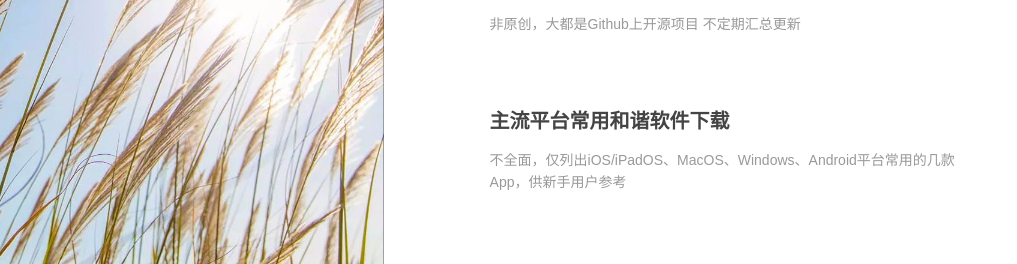
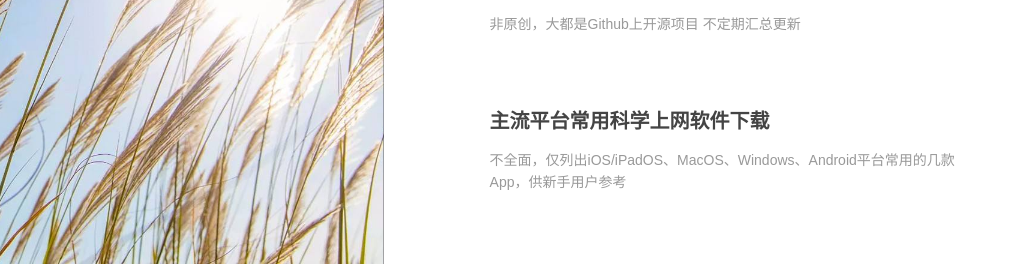
Before and after one commit to Darren-X1/Net-Door, a Jekyll site: the page built from index.md, in a window 1280 px wide and 900 px high, scrolled down 827 px. Shown: the part 636-900 px from the top of the window, without its empty margins (0-1017 px from the left). Built offline with Jekyll 4.4.1, drawn with Linux system fonts in a browser that asks for light colours.

Commit message:
Update 2019-01-18-app.md

```diff
--- a/_posts/blog/2019-01-18-app.md
+++ b/_posts/blog/2019-01-18-app.md
@@ -1,6 +1,6 @@
 ---
 layout: post
-title: 主流平台常用和谐软件下载
+title: 主流平台常用科学上网软件下载
 description: 不全面，仅列出iOS/iPadOS、MacOS、Windows、Android平台常用的几款App，供新手用户参考
 category: blog
 ---
```
